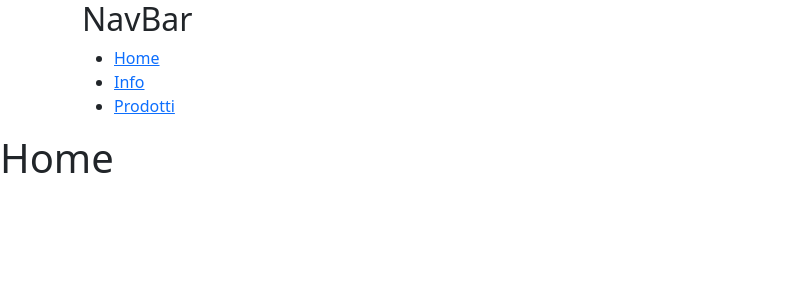
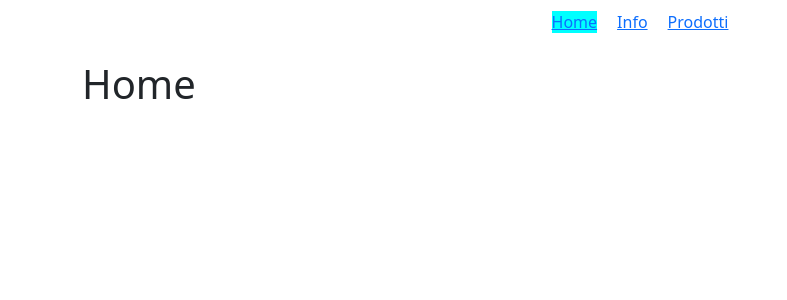
Before and after one commit to SergioGBosco/react-router, a React (Vite) app: page / in a window 1280 px wide. Shown: the top 300 px of the page, without its empty margins (0-787 px from the left). Built offline with nearby package versions, Linux system fonts and the light colour scheme.

Commit message:
feat: add Bonus 2, use active method for nav bar

```diff
--- a/src/assets/components/Header.jsx
+++ b/src/assets/components/Header.jsx
@@ -6,8 +6,7 @@
       <div className="container">
         <div className="row">
           <div className="col-12">
-            <h2>NavBar</h2>
-            <ul>
+            <ul className='list-unstyled d-flex justify-content-center px5'>
               <li>
                 <NavLink to={"/"}>Home</NavLink>
               </li>
--- a/src/assets/pages/HomePage.jsx
+++ b/src/assets/pages/HomePage.jsx
@@ -2,9 +2,14 @@
 
 const HomePage = () => {
   return (
-    <div>
-      <h1>Home</h1>
+    <div className="container">
+      <div className="row">
+        <div className="col-12">
+          <h1>Home</h1>
+        </div>
+      </div>
     </div>
+
   )
 }
 
--- a/src/assets/pages/InfoPage.jsx
+++ b/src/assets/pages/InfoPage.jsx
@@ -2,8 +2,12 @@
 
 const InfoPage = () => {
   return (
-    <div>
-      <h1>Info</h1>
+    <div className="container">
+      <div className="row">
+        <div className="col-12">
+          <h1>Info</h1>
+        </div>
+      </div>
     </div>
   )
 }
--- a/src/index.css
+++ b/src/index.css
@@ -8,3 +8,11 @@
   width: 100%;
   height: 100%;
 }
+
+ul li {
+  padding: 10px;
+}
+
+li a.active {
+  background-color: aqua;
+}
```
Also changed, not shown: 1 other file (tests, documents, lock files or other folders).
